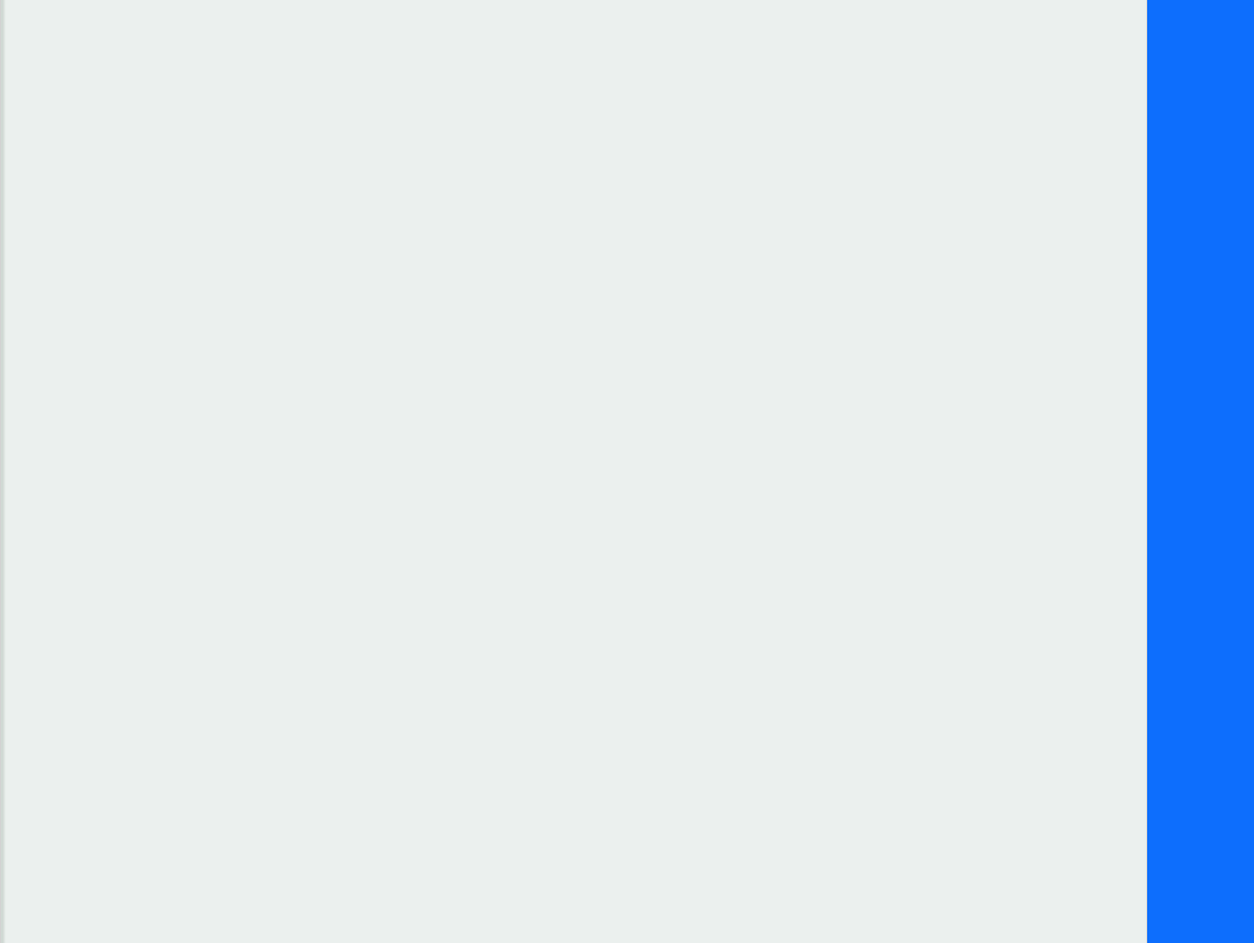
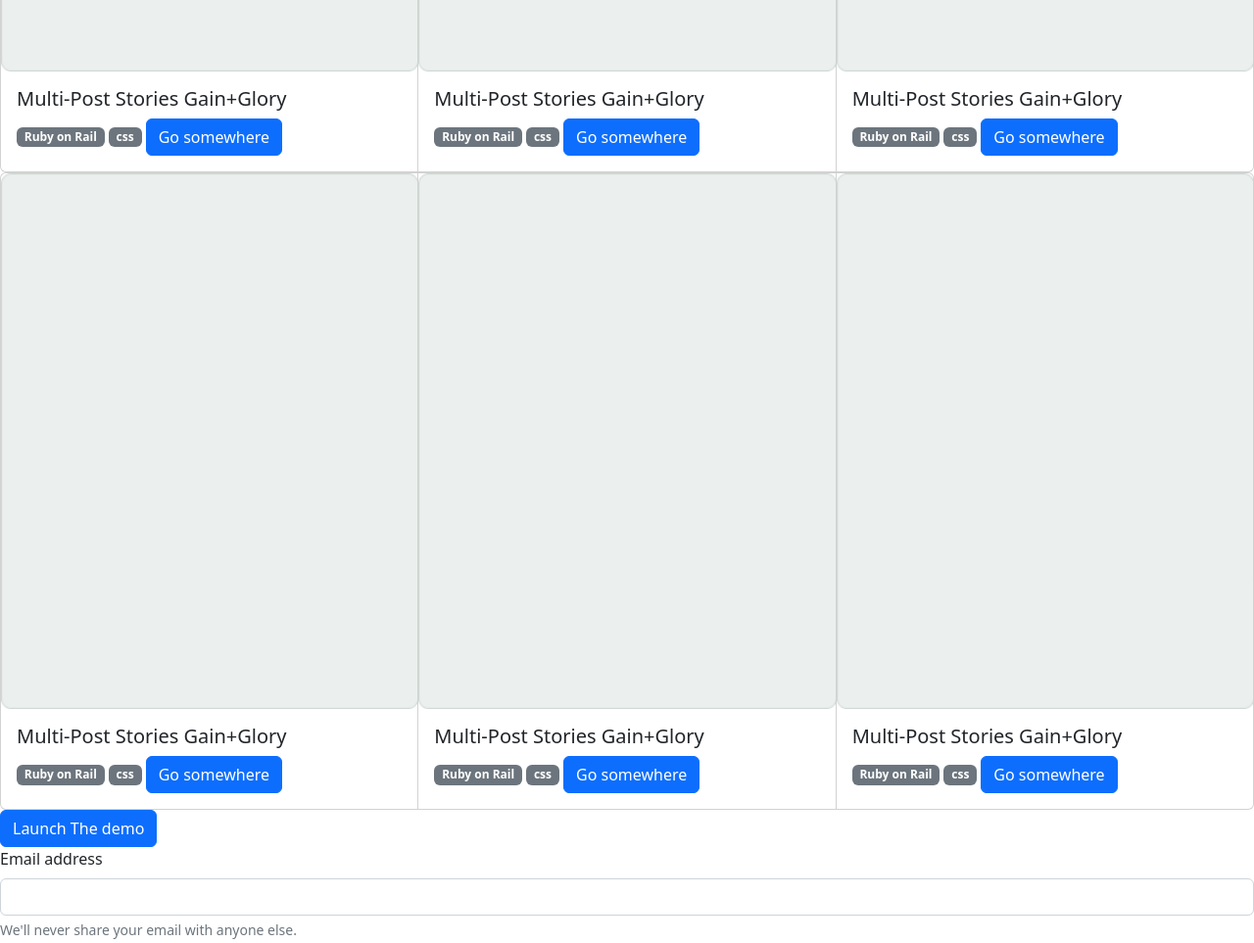
Before and after one commit to jerymey/boostrap-portfolio, a plain HTML site: page index.html in a window 1280 px wide. Shown: the part 680-1643 px from the top of the page at 98% size. Drawn offline with nearby package versions, Linux system fonts and the light colour scheme.

Commit message:
fix the cards

```diff
--- a/index.html
+++ b/index.html
@@ -1,12 +1,3 @@
-<!DOCTYPE html>
-<html lang="en">
-<head>
-    <meta charset="UTF-8">
-    <meta name="viewport" content="width=device-width, initial-scale=1.0">
-    <link href="https://cdn.jsdelivr.net/npm/bootstrap@5.0.2/dist/css/bootstrap.min.css" rel="stylesheet" integrity="sha384-EVSTQN3/azprG1Anm3QDgpJLIm9Nao0Yz1ztcQTwFspd3yD65VohhpuuCOmLASjC" crossorigin="anonymous">
-    <title>My portfolio</title>
-</head>
-<body>
 <!DOCTYPE html>
 <html lang="en">
 <head>
@@ -59,31 +50,27 @@
                 <div class="container"></div>
                 <span class="badge text-bg-secondary">Ruby on Rail</span>
                 <span class="badge text-bg-secondary">css</span>
-                    <div class="row">
-
-                          </div>
-                        </div>
-                      </div>
-                    <a href="#" class="btn btn-primary">See Project</a>
+                <a href="#" class="btn btn-primary">Go somewhere</a>
               </div>
             </div>
             <div class="card">
               <img src="Image/Img Plaholder.png" class="card-img-top" alt="...">
               <div class="card-body">
                 <h5 class="card-title">Multi-Post Stories Gain+Glory</h5>
-
+                <div class="container"></div>
                 <span class="badge text-bg-secondary">Ruby on Rail</span>
                 <span class="badge text-bg-secondary">css</span>
-                    <a href="#" class="btn btn-primary">See Project</a>
+                <a href="#" class="btn btn-primary">Go somewhere</a>
               </div>
             </div>
             <div class="card">
               <img src="Image/Img Plaholder.png" class="card-img-top" alt="...">
               <div class="card-body">
                 <h5 class="card-title">Multi-Post Stories Gain+Glory</h5>
+                <div class="container"></div>
                 <span class="badge text-bg-secondary">Ruby on Rail</span>
                 <span class="badge text-bg-secondary">css</span>
-                    <a href="#" class="btn btn-primary">See Project</a>
+                <a href="#" class="btn btn-primary">Go somewhere</a>
               </div>
             </div>
           </div>
@@ -92,34 +79,36 @@
               <img src="Image/Img Plaholder.png" class="card-img-top" alt="...">
               <div class="card-body">
                 <h5 class="card-title">Multi-Post Stories Gain+Glory</h5>
+                <div class="container"></div>
                 <span class="badge text-bg-secondary">Ruby on Rail</span>
                 <span class="badge text-bg-secondary">css</span>
-                    <a href="#" class="btn btn-primary">See Project</a>
+                <a href="#" class="btn btn-primary">Go somewhere</a>
               </div>
             </div>
             <div class="card">
               <img src="Image/Img Plaholder.png" class="card-img-top" alt="...">
               <div class="card-body">
                 <h5 class="card-title">Multi-Post Stories Gain+Glory</h5>
+                <div class="container"></div>
                 <span class="badge text-bg-secondary">Ruby on Rail</span>
                 <span class="badge text-bg-secondary">css</span>
-                    <a href="#" class="btn btn-primary">See Project</a>
+                <a href="#" class="btn btn-primary">Go somewhere</a>
               </div>
             </div>
             <div class="card">
               <img src="Image/Img Plaholder.png" class="card-img-top" alt="...">
               <div class="card-body">
                 <h5 class="card-title">Multi-Post Stories Gain+Glory</h5>
+                <div class="container"></div>
                 <span class="badge text-bg-secondary">Ruby on Rail</span>
                 <span class="badge text-bg-secondary">css</span>
-                    <a href="#" class="btn btn-primary">See Project</a>
+                <a href="#" class="btn btn-primary">Go somewhere</a>
               </div>
             </div>
           </div>
       </div>
-          <!-- Button trigger modal -->
-<button type="button" class="btn btn-primary" data-bs-toggle="modal" data-bs-target="#staticBackdrop">
-    Launch static backdrop modal
+      <button type="button " class="btn btn-primary "  data-bs-toggle="modal" data-bs-target="#staticBackdrop">
+        Launch The demo
       </button>
 
       <!-- Modal -->
@@ -156,11 +145,10 @@
         </div>
         <button type="submit" class="btn btn-primary">Submit</button>
       </form>
-
     <script src="https://cdn.jsdelivr.net/npm/bootstrap@5.2.3/dist/js/bootstrap.bundle.min.js" integrity="sha384-kenU1KFdBIe4zVF0s0G1M5b4hcpxyD9F7jL+jjXkk+Q2h455rYXK/7HAuoJl+0I4" crossorigin="anonymous"></script>
     <script src="https://cdn.jsdelivr.net/npm/@popperjs/core@2.11.6/dist/umd/popper.min.js" integrity="sha384-oBqDVmMz9ATKxIep9tiCxS/Z9fNfEXiDAYTujMAeBAsjFuCZSmKbSSUnQlmh/jp3" crossorigin="anonymous"></script>
 <script src="https://cdn.jsdelivr.net/npm/bootstrap@5.2.3/dist/js/bootstrap.min.js" integrity="sha384-cuYeSxntonz0PPNlHhBs68uyIAVpIIOZZ5JqeqvYYIcEL727kskC66kF92t6Xl2V" crossorigin="anonymous"></script>
-    <script src="https://cdn.jsdelivr.net/npm/bootstrap@5.0.2/dist/js/bootstrap.bundle.min.js" integrity="sha384-MrcW6ZMFYlzcLA8Nl+NtUVF0sA7MsXsP1UyJoMp4YLEuNSfAP+JcXn/tWtIaxVXM" crossorigin="anonymous"></script>
-
   </body>
 </html>
+</body>
+</html>
```
Lines whose indentation alone changed are shown as unchanged.
